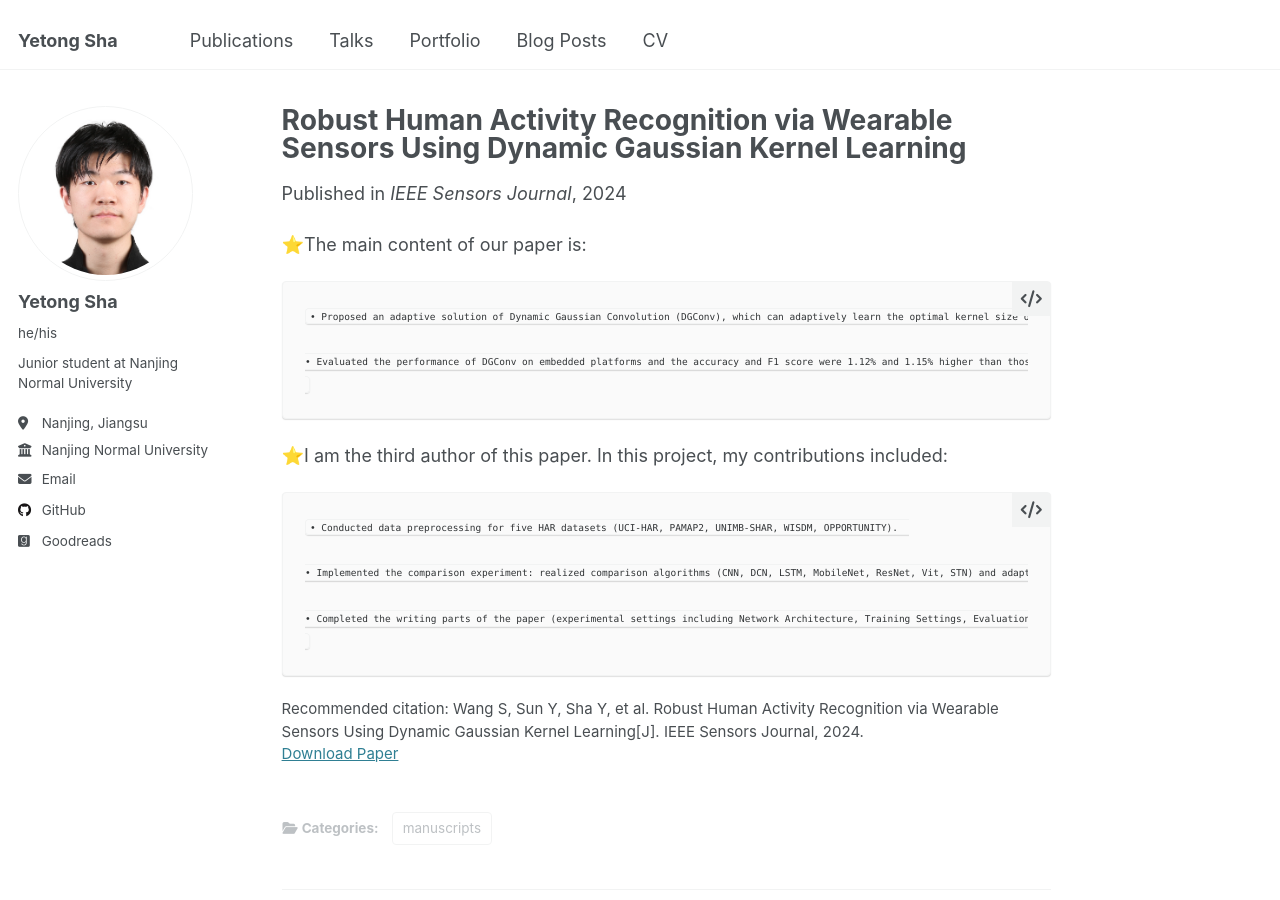
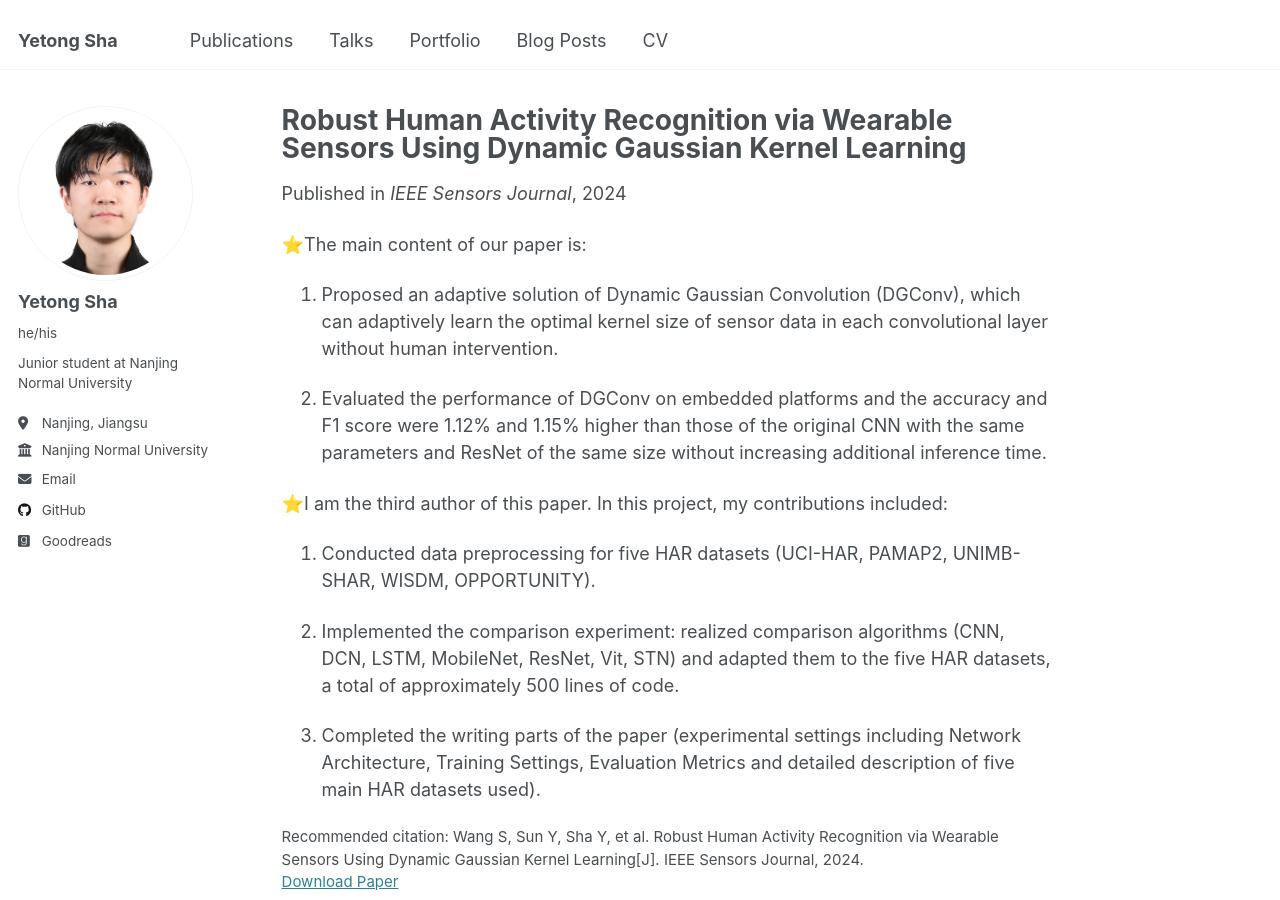
Before and after one commit to aautomataa/aautomataa.github.io, a Jekyll site: the page built from _publications/2024-03-15-paper1.md, in a window 1280 px wide and 900 px high. Built offline with Jekyll 4.4.1, drawn with Linux system fonts in a browser that asks for light colours; part of the change alters nothing that is shown.

Commit message:
Update 2024-03-15-paper1.md

```diff
--- a/_publications/2024-03-15-paper1.md
+++ b/_publications/2024-03-15-paper1.md
@@ -14,14 +14,14 @@ citation: 'Wang S, Sun Y, Sha Y, et al. Robust Human Activity Recognition via We
 
 ⭐The main content of our paper is:
 
-    • Proposed an adaptive solution of Dynamic Gaussian Convolution (DGConv), which can adaptively learn the optimal kernel size of sensor data in each convolutional layer without human intervention.
+  1. Proposed an adaptive solution of Dynamic Gaussian Convolution (DGConv), which can adaptively learn the optimal kernel size of sensor data in each convolutional layer without human intervention.
 
-    • Evaluated the performance of DGConv on embedded platforms and the accuracy and F1 score were 1.12% and 1.15% higher than those of the original CNN with the same parameters and ResNet of the same size without increasing additional inference time.
+  2. Evaluated the performance of DGConv on embedded platforms and the accuracy and F1 score were 1.12% and 1.15% higher than those of the original CNN with the same parameters and ResNet of the same size without increasing additional inference time.
 
 ⭐I am the third author of this paper. In this project, my contributions included:
 
-    • Conducted data preprocessing for five HAR datasets (UCI-HAR, PAMAP2, UNIMB-SHAR, WISDM, OPPORTUNITY).
+  1. Conducted data preprocessing for five HAR datasets (UCI-HAR, PAMAP2, UNIMB-SHAR, WISDM, OPPORTUNITY).
 
-    • Implemented the comparison experiment: realized comparison algorithms (CNN, DCN, LSTM, MobileNet, ResNet, Vit, STN) and adapted them to the five HAR datasets, a total of approximately 500 lines of code.
+  2. Implemented the comparison experiment: realized comparison algorithms (CNN, DCN, LSTM, MobileNet, ResNet, Vit, STN) and adapted them to the five HAR datasets, a total of approximately 500 lines of code.
 
-    • Completed the writing parts of the paper (experimental settings including Network Architecture, Training Settings, Evaluation Metrics and detailed description of five main HAR datasets used).
+  3. Completed the writing parts of the paper (experimental settings including Network Architecture, Training Settings, Evaluation Metrics and detailed description of five main HAR datasets used).
```
